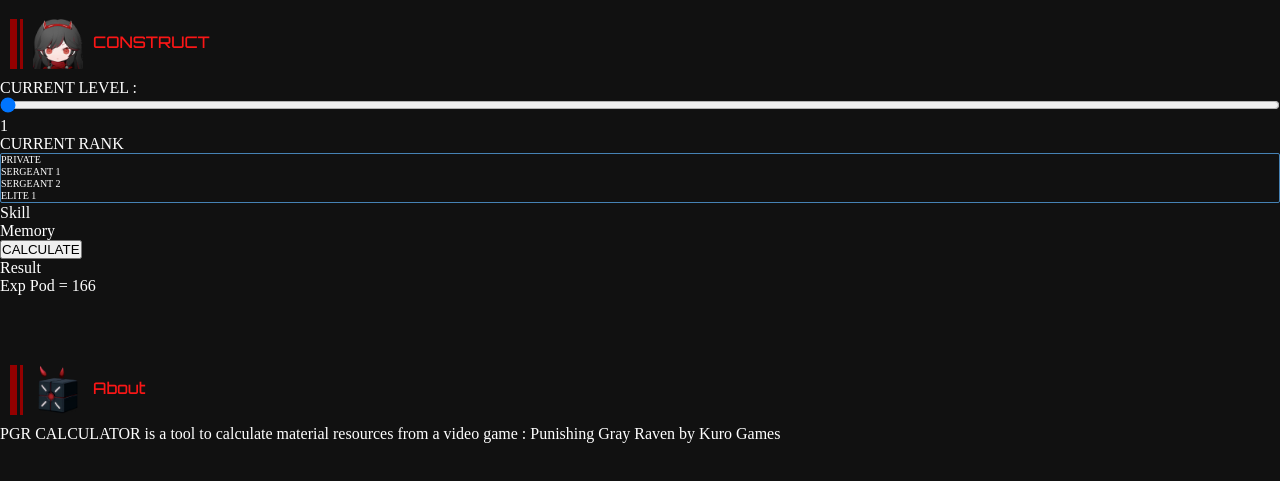
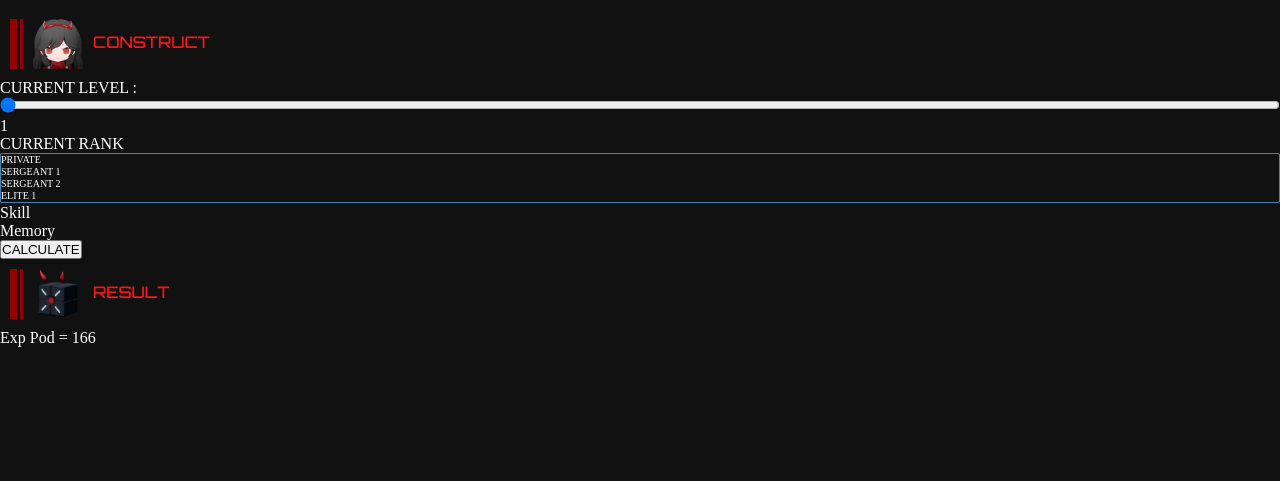
Before and after one commit to mcgalih/PGR-Calculator, a plain HTML site: page index.html in a window 1280 px wide. Both pictures are taken after a click on the button "CALCULATE". Shown: the part 51-532 px from the top of the page. Drawn offline with Linux system fonts and the light colour scheme.

Commit message:
add menu result

```diff
--- a/index.html
+++ b/index.html
@@ -71,17 +71,6 @@
 
         <button onclick="calculate()"> CALCULATE </button>
 
-        <div id="construct_result">
-            Result
-            <div id="exp_pod">
-                Exp Pod = <span id="exp_pod_item"></span>
-            </div>
-            <div id="rank_cogs">
-                Total Cogs = <span id="total_cogs"></span>
-            </div>
-
-        </div>
-        <script src="js/construct.js"></script>
     </div>
 
     <div id="menu-weapon" class="menu-section">
@@ -117,11 +106,27 @@
             <div class="head-line"></div>
             <div class="head-line"></div>
             <img src="img/icon_cub.png" alt="PGR Cub" class="head-img">
-            <div class="head-title font-type-med">About</div>
+            <div class="head-title font-type-med">ABOUT</div>
         </div>
         PGR CALCULATOR is a tool to calculate material resources from a video game :
         Punishing Gray Raven by Kuro Games
     </div>
+
+    <div id="result">
+        <div class="head">
+            <div class="head-line"></div>
+            <div class="head-line"></div>
+            <img src="img/icon_cub.png" alt="PGR Cub" class="head-img">
+            <div class="head-title font-type-med">RESULT</div>
+        </div>
+        <div id="exp_pod">
+            Exp Pod = <span id="exp_pod_item"></span>
+        </div>
+        <div id="rank_cogs">
+            Total Cogs = <span id="total_cogs"></span>
+        </div>
+    </div>
+    <script src="js/result.js"></script>
 </body>
 
 </html>
--- a/js/navbar.js
+++ b/js/navbar.js
@@ -57,10 +57,12 @@ function MenuAbout() {
     let menu_weapon = document.getElementById("menu-weapon");
     let menu_cub = document.getElementById("menu-cub");
     let menu_about = document.getElementById("menu-about");
+    let menu_result = document.getElementById("result");
     hamb_menu.classList.toggle("open");
     hamb_icon.classList.toggle("open");
     menu_construct.style.display = "none";
     menu_weapon.style.display = "none";
     menu_cub.style.display = "none";
     menu_about.style.display = "block";
+    menu_result.style.display = "none";
 }
--- a/js/construct.js
+++ b/js/result.js
@@ -38,7 +38,7 @@ function round_up(pembilang, penyebut) {
 function calculate() {
     var lvl_start = parseInt(document.querySelector('#lvl_input').value);
     var rankval = parseInt(document.querySelector('#rank_option').value);
-    var result_view = document.getElementById("construct_result");
+    var result_view = document.getElementById("result");
     var exp_pod_view = document.getElementById("exp_pod");
     var total_cogs_view = document.getElementById("rank_cogs");
 
@@ -67,7 +67,6 @@ function calculate() {
         total_cogs_view.style.display = "block";
         document.querySelector('#total_cogs').textContent = cogs_needed;
     }
-
     // reset
     exp_needed = 0;
     cogs_needed = 0;
--- a/style.css
+++ b/style.css
@@ -206,7 +206,9 @@ header ul {
     padding-top: 60px;
 }
 
-#menu-weapon, #menu-cub {
+/* initial display */
+#menu-weapon, #menu-cub, #menu-about,
+#exp_pod, #rank_cogs, #result {
     display: none;
 }
 
@@ -267,10 +269,6 @@ select {
     padding-right: 0;
 }
 
-#construct_result {
-    display: none;
-}
-
 /* @media (min-width: 600px) {
 
 } */
```
